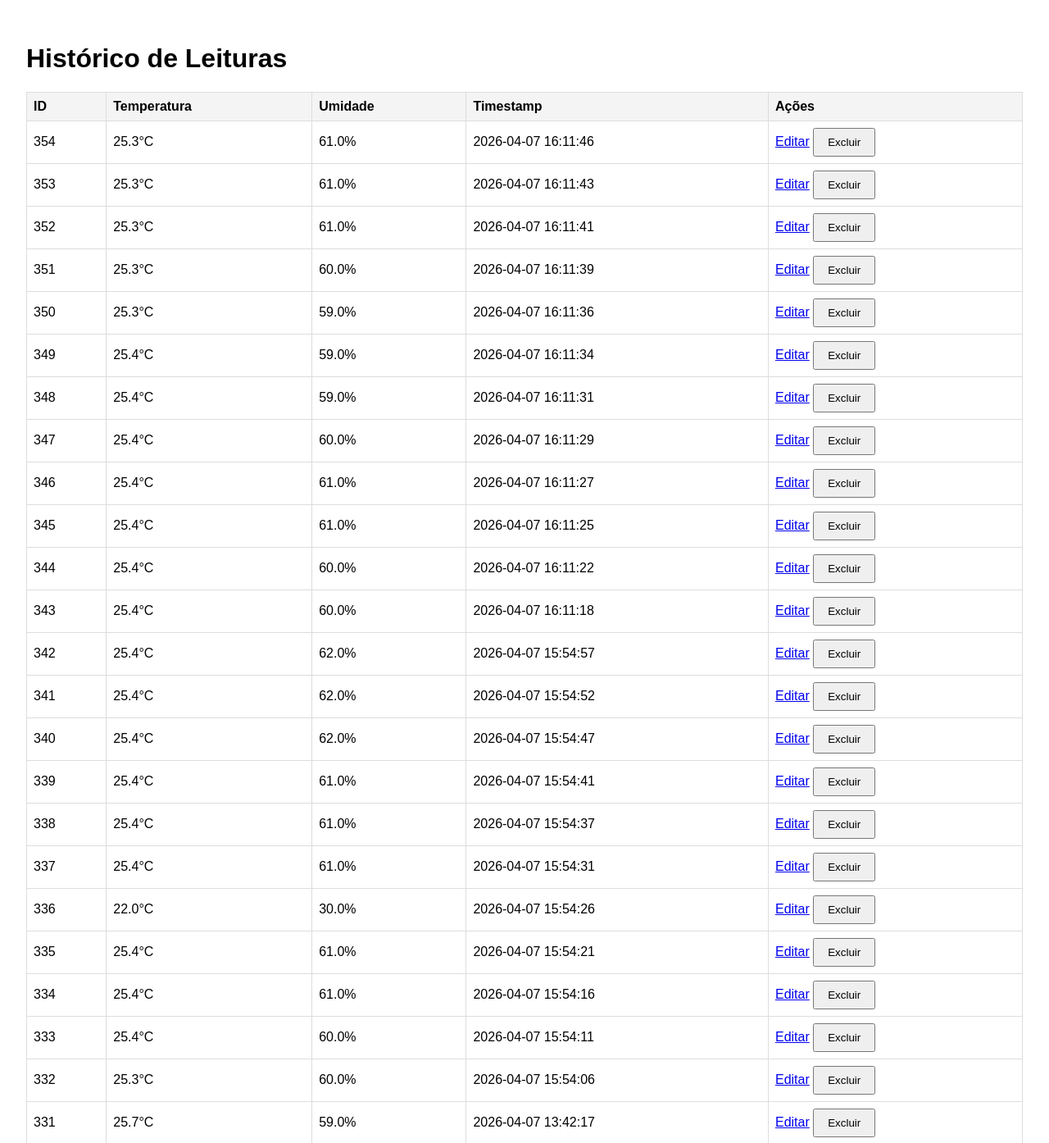
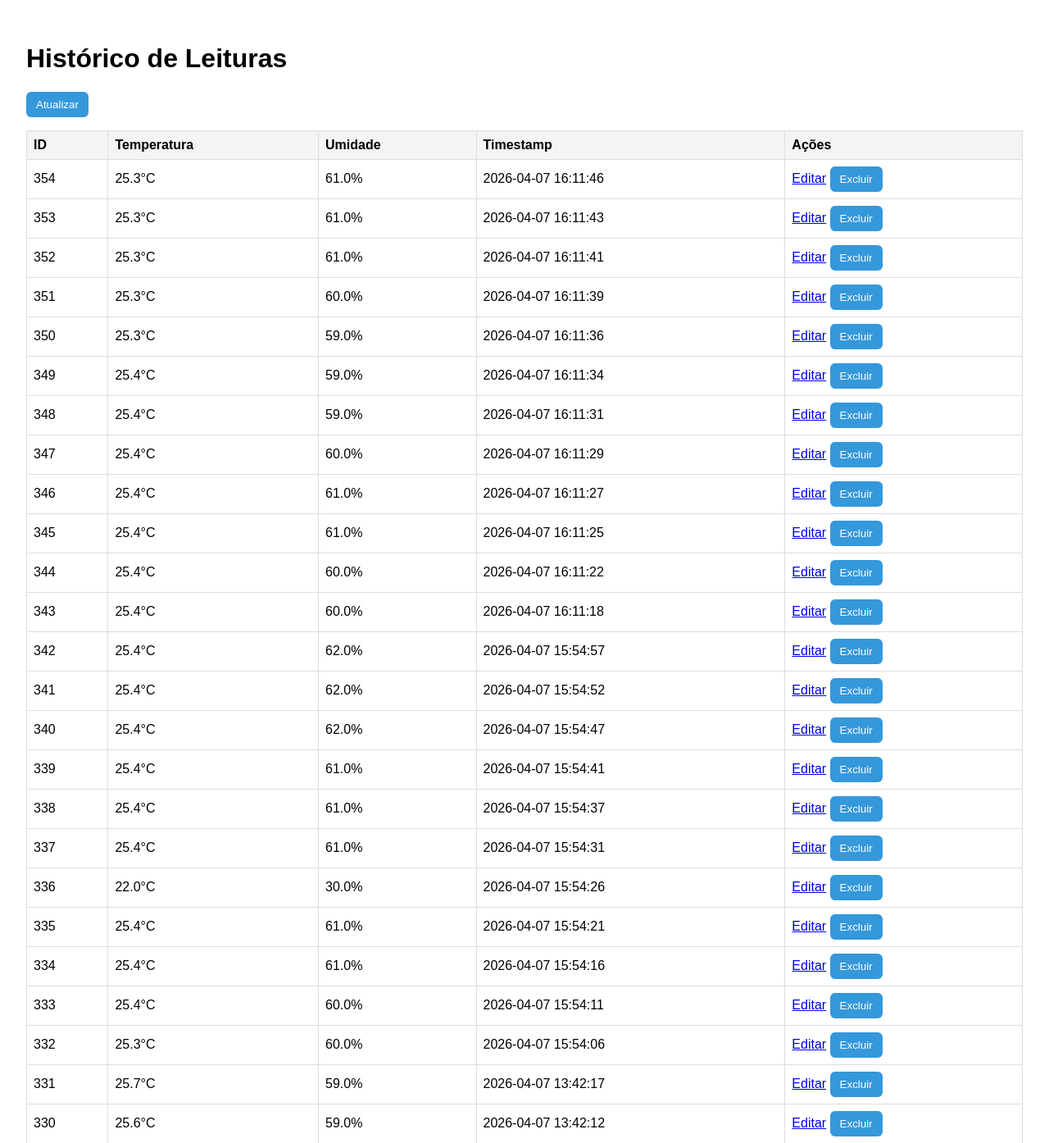
Before and after one commit to sarafarencena/estacao_meteorologica, a Flask app: page /leituras in a window 1280 px wide. Shown: the part 50-1444 px from the top of the page at 82% size. Run offline with Flask 3, Linux system fonts and the light colour scheme; data comes from the database, SQL or seed files in the repository.

Commit message:
feat: adiciona botão de atualizar as leituras na página

```diff
--- a/src/static/css/style.css
+++ b/src/static/css/style.css
@@ -13,3 +13,14 @@ canvas { max-width: 800px; margin-top: 2rem; }
 form { display: flex; flex-direction: column; gap: 1rem; max-width: 400px; }
 input { padding: 8px; border: 1px solid #ddd; border-radius: 4px; }
 button { padding: 8px 16px; cursor: pointer; }
+button {
+    background-color: #3498db;
+    color: white;
+    border: none;
+    border-radius: 6px;
+    padding: 8px 12px;
+    cursor: pointer;
+}
+button:hover {
+    background-color: #2980b9;
+}
--- a/src/templates/historico.html
+++ b/src/templates/historico.html
@@ -1,6 +1,11 @@
 {% extends "base.html" %}
 {% block conteudo %}
 <h1>Histórico de Leituras</h1>
+
+<button onclick="location.reload()" style="margin-bottom: 1rem;">
+    Atualizar
+</button>
+
 <table>
     <thead>
         <tr>
--- a/src/templates/index.html
+++ b/src/templates/index.html
@@ -1,6 +1,11 @@
 {% extends "base.html" %}
 {% block conteudo %}
 <h1>Painel Principal</h1>
+
+<button onclick="location.reload()" style="margin-bottom: 1rem;">
+    Atualizar
+</button>
+
 <div class="cards">
     {% for l in leituras %}
     <div class="card">
```
